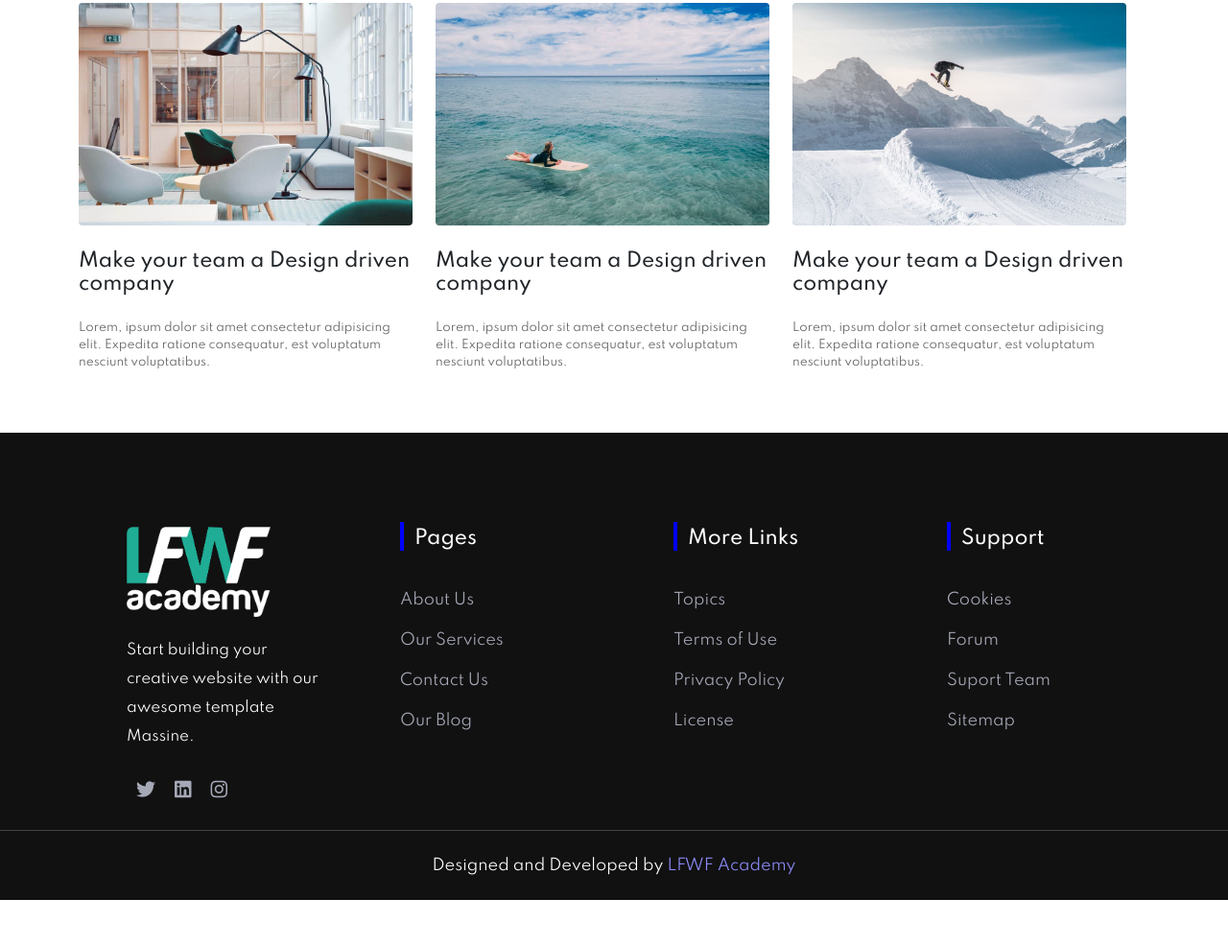
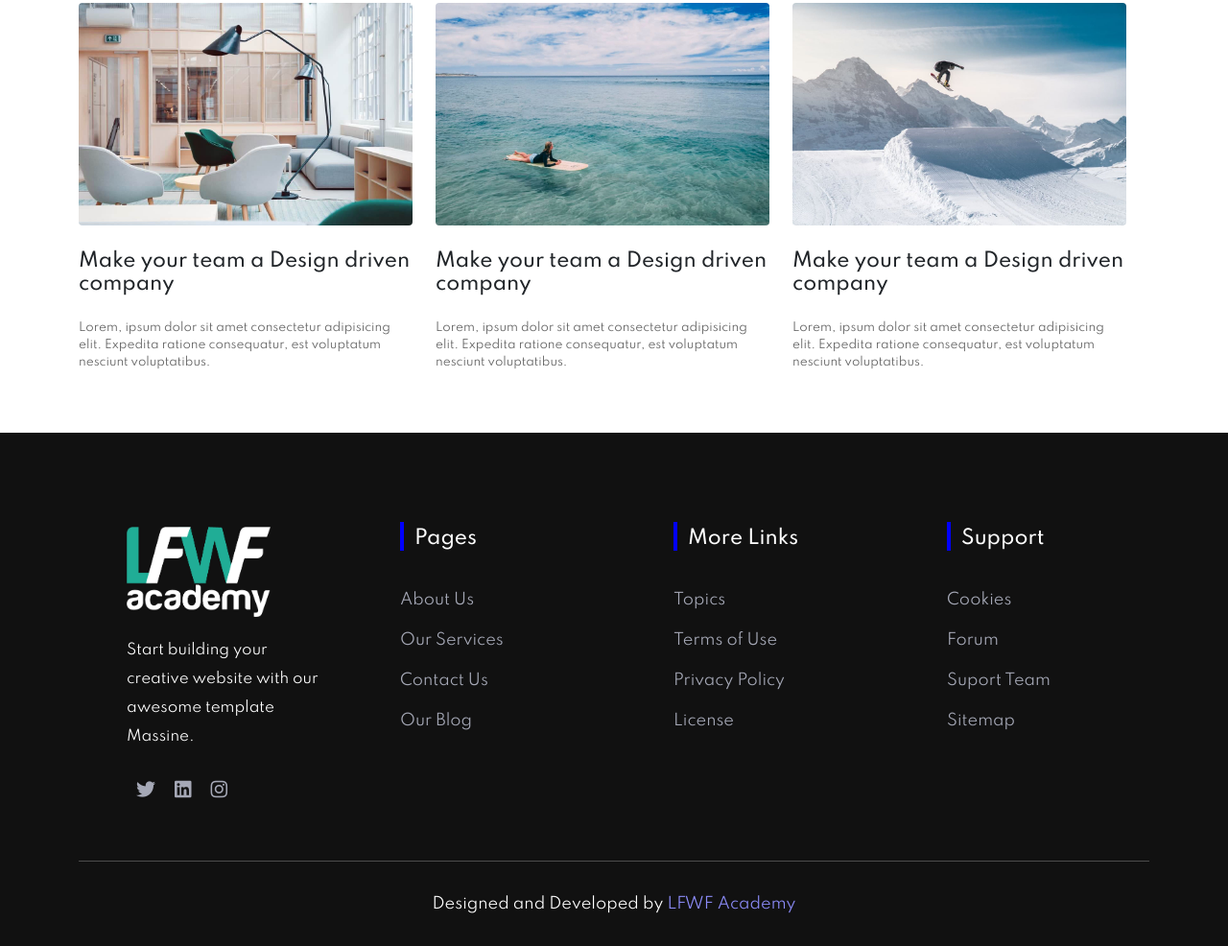
Before and after one commit to Nazmul-318/Class-37M-Full-Website, a plain HTML site: page index.html in a window 1280 px wide. Shown: the part 4871-5857 px from the top of the page at 96% size. Before the commit the page ends 5809 px from the top, so only its background shows below. Drawn offline with nearby package versions, Linux system fonts and the light colour scheme.

Commit message:
Added hr tag

```diff
--- a/index.html
+++ b/index.html
@@ -468,11 +468,11 @@
               </div>
           </div>
       </div>
-      <div class="footer-bottom text-center py-4">
-          <div class="container">
+      <div class="footer-bottom text-center py-3">
+          <div class="container"><hr>
               <div class="row">
                   <div class="col-lg-12">
-                      <div class="footer-copyright">
+                      <div class="footer-copyright py-3">
                           <p>Designed and Developed by <a href="https://www.lfwfacademy.com/">LFWF Academy</a></p>
                       </div>
                   </div>
--- a/style.css
+++ b/style.css
@@ -919,8 +919,8 @@ button.btn-custom {
     letter-spacing: 1.5px;
     color: #e73a3e;
 }
-.footer-top {
-    border-bottom: 1px solid #444;
+.footer-bottom{
+
 }
 .footer-section a {
     color: #fff;
```
